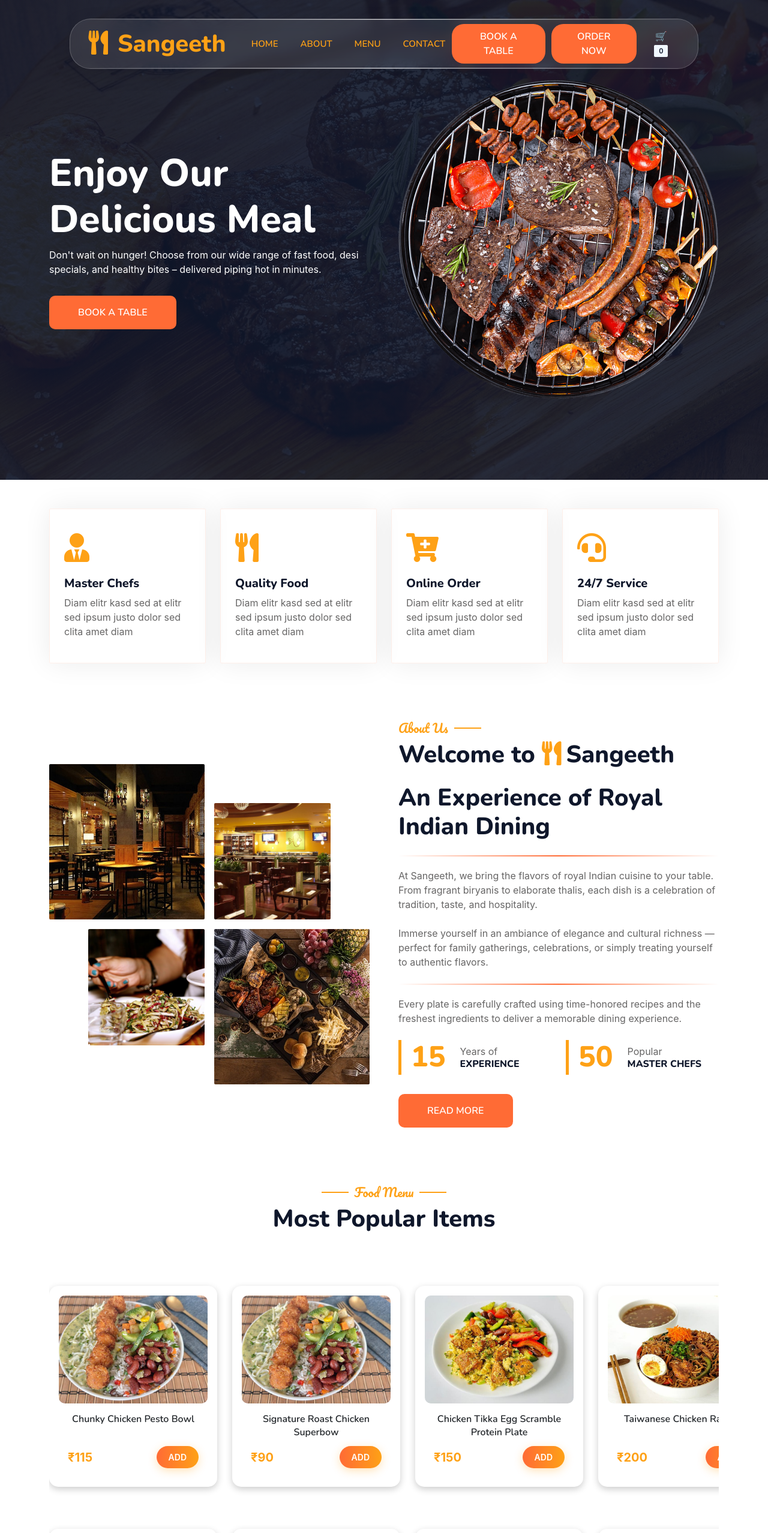
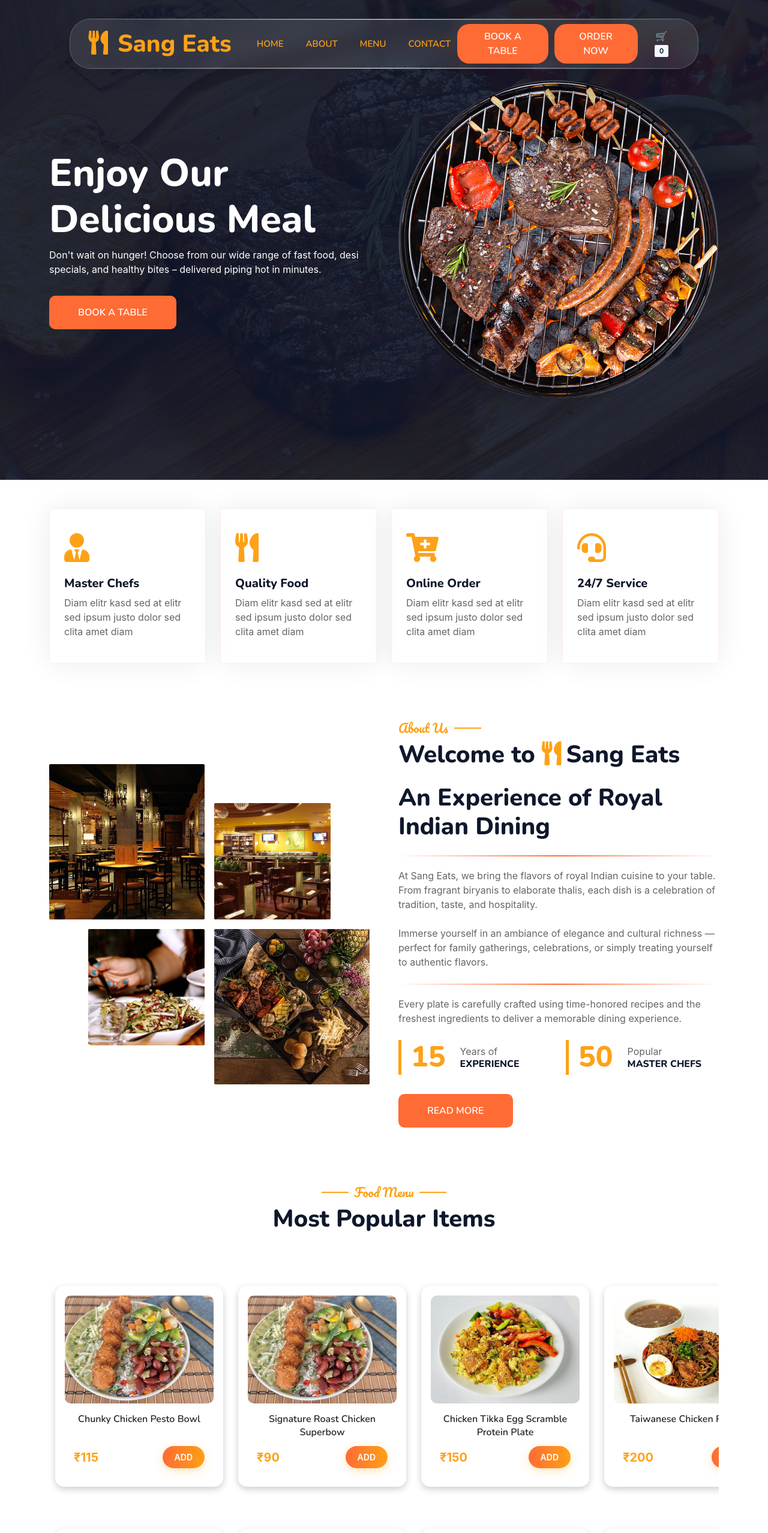
Before and after one commit to Rehankhadir/Maharaja1, a React (Create React App) app: page / in a window 1280 px wide. Shown: the top 2556 px of the page at 60% size. Built offline with nearby package versions, Linux system fonts and the light colour scheme.

Commit message:
Modified brand name

```diff
--- a/src/components/LandingPage.css
+++ b/src/components/LandingPage.css
@@ -1078,7 +1078,7 @@ html {
 .scroll-row {
   position: relative;
   width: 100%;
-  margin: 20px 0;
+  margin: 20px 10px;
   /* overflow: hidden; */
 }
 
--- a/src/components/LandingPage.jsx
+++ b/src/components/LandingPage.jsx
@@ -434,7 +434,7 @@ useEffect(() => {
             <div className="container-fluid glass-card nav-items py-lg-2">
               <Link to="/" className="navbar-brand p-0">
                 <h1 className="text-primary m-0">
-                  <i className="fa fa-utensils me-3"></i>Sangeeth
+                  <i className="fa fa-utensils me-3"></i>Sang Eats
                 </h1>
               </Link>
               <button
@@ -656,12 +656,12 @@ useEffect(() => {
                 </h5>
                 <h1 className="mb-4">
                   Welcome to <i className="fa fa-utensils text-primary me-2"></i>
-                  Sangeeth
+                  Sang Eats
                 </h1>
                 <h1 className="mb-4">An Experience of Royal Indian Dining</h1>
                 <div className="divider"></div>
                 <p className="mb-4">
-                  At Sangeeth, we bring the flavors of royal Indian cuisine to
+                  At Sang Eats, we bring the flavors of royal Indian cuisine to
                   your table. From fragrant biryanis to elaborate thalis, each
                   dish is a celebration of tradition, taste, and hospitality.
                 </p>
@@ -1231,7 +1231,7 @@ useEffect(() => {
               Testimonials
             </h5>
             <h1 className="mb-4">What Our Clients Say</h1>
-            <p className="w-75 mx-auto mb-5">Hear from our satisfied customers about their dining experience at Sangeeth</p>
+            <p className="w-75 mx-auto mb-5">Hear from our satisfied customers about their dining experience at Sang Eats</p>
           </div>
 
           <div className="testimonial-carousel">
@@ -1248,7 +1248,7 @@ useEffect(() => {
                   <div className="testimonial-content">
                     <i className="fa fa-quote-left quote-icon"></i>
                     <p className="testimonial-text">
-                      The food at Sangeeth is absolutely incredible! The flavors are authentic and every dish tells a story. The Chicken Tikka was perfectly spiced and cooked to perfection.
+                      The food at Sang Eats is absolutely incredible! The flavors are authentic and every dish tells a story. The Chicken Tikka was perfectly spiced and cooked to perfection.
                     </p>
                     <i className="fa fa-quote-right quote-icon"></i>
                   </div>
@@ -1278,7 +1278,7 @@ useEffect(() => {
                   <div className="testimonial-content">
                     <i className="fa fa-quote-left quote-icon"></i>
                     <p className="testimonial-text">
-                      I've been to many Indian restaurants, but Sangeeth stands out with its exceptional service and authentic flavors. The Brioche Omelette is now my weekend favorite!
+                      I've been to many Indian restaurants, but Sang Eats stands out with its exceptional service and authentic flavors. The Brioche Omelette is now my weekend favorite!
                     </p>
                     <i className="fa fa-quote-right quote-icon"></i>
                   </div>
@@ -1308,7 +1308,7 @@ useEffect(() => {
                   <div className="testimonial-content">
                     <i className="fa fa-quote-left quote-icon"></i>
                     <p className="testimonial-text">
-                      The ambiance and food quality make Sangeeth perfect for family dinners. We celebrated my daughter's birthday here and the staff went above and beyond to make it special.
+                      The ambiance and food quality make Sang Eats perfect for family dinners. We celebrated my daughter's birthday here and the staff went above and beyond to make it special.
                     </p>
                     <i className="fa fa-quote-right quote-icon"></i>
                   </div>
@@ -1338,7 +1338,7 @@ useEffect(() => {
                   <div className="testimonial-content">
                     <i className="fa fa-quote-left quote-icon"></i>
                     <p className="testimonial-text">
-                      As someone from India, I can attest to the authenticity of the flavors at Sangeeth. Their Signature Roast Chicken Superbow reminds me of home. Highly recommended!
+                      As someone from India, I can attest to the authenticity of the flavors at Sang Eats. Their Signature Roast Chicken Superbow reminds me of home. Highly recommended!
                     </p>
                     <i className="fa fa-quote-right quote-icon"></i>
                   </div>
@@ -1396,7 +1396,7 @@ useEffect(() => {
                     </h5>
                     <p>
                       <i className="fa fa-envelope-open text-primary me-2"></i>
-                      book@sangeeth.com
+                      book@sangeats.com
                     </p>
                   </div>
                   <div className="col-md-4">
@@ -1405,7 +1405,7 @@ useEffect(() => {
                     </h5>
                     <p>
                       <i className="fa fa-envelope-open text-primary me-2"></i>
-                      info@sangeeth.com
+                      info@sangeats.com
                     </p>
                   </div>
                   <div className="col-md-4">
@@ -1414,7 +1414,7 @@ useEffect(() => {
                     </h5>
                     <p>
                       <i className="fa fa-envelope-open text-primary me-2"></i>
-                      tech@sangeeth.com
+                      tech@sangeats.com
                     </p>
                   </div>
                 </div>
@@ -1581,7 +1581,7 @@ useEffect(() => {
             <div className="copyright">
               <div className="row">
                 <div className="col-md-6 text-center text-md-start mb-3 mb-md-0">
-                  &copy; <Link to="/">Sangeeth</Link>, All Right Reserved.
+                  &copy; <Link to="/">Sang Eats</Link>, All Right Reserved.
                 </div>
                 <div className="col-md-6 text-center text-md-end">
                   <div className="footer-menu">
```
